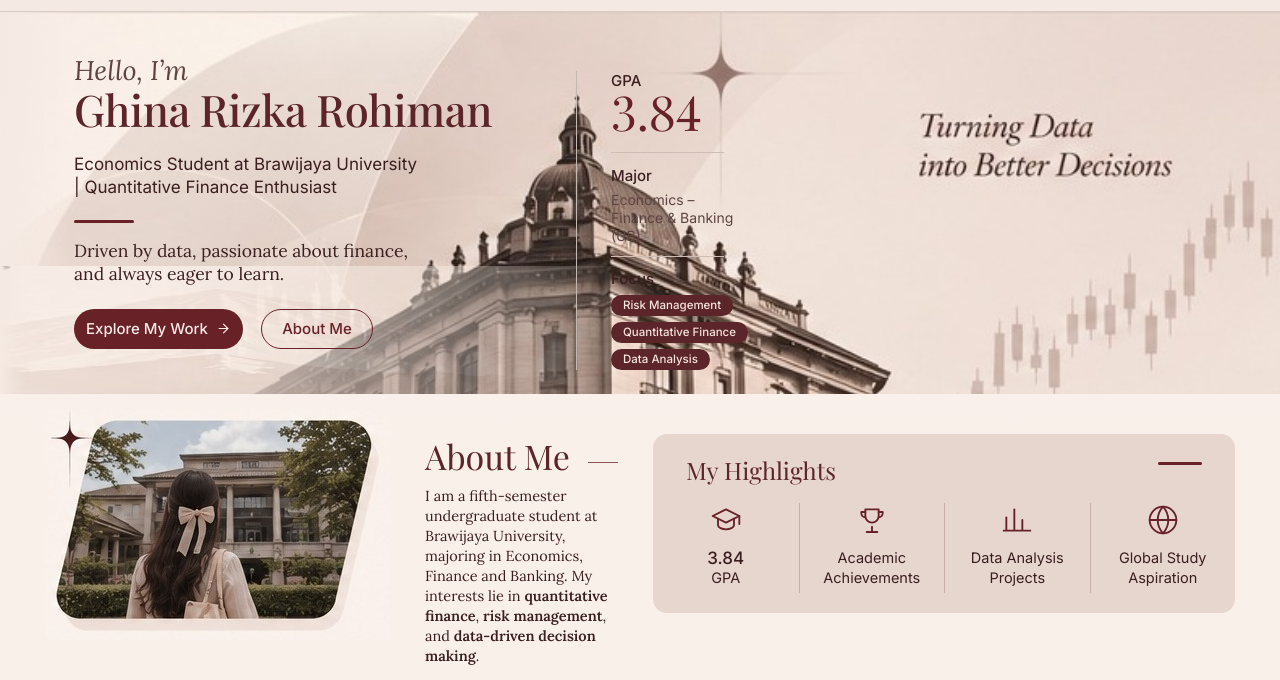
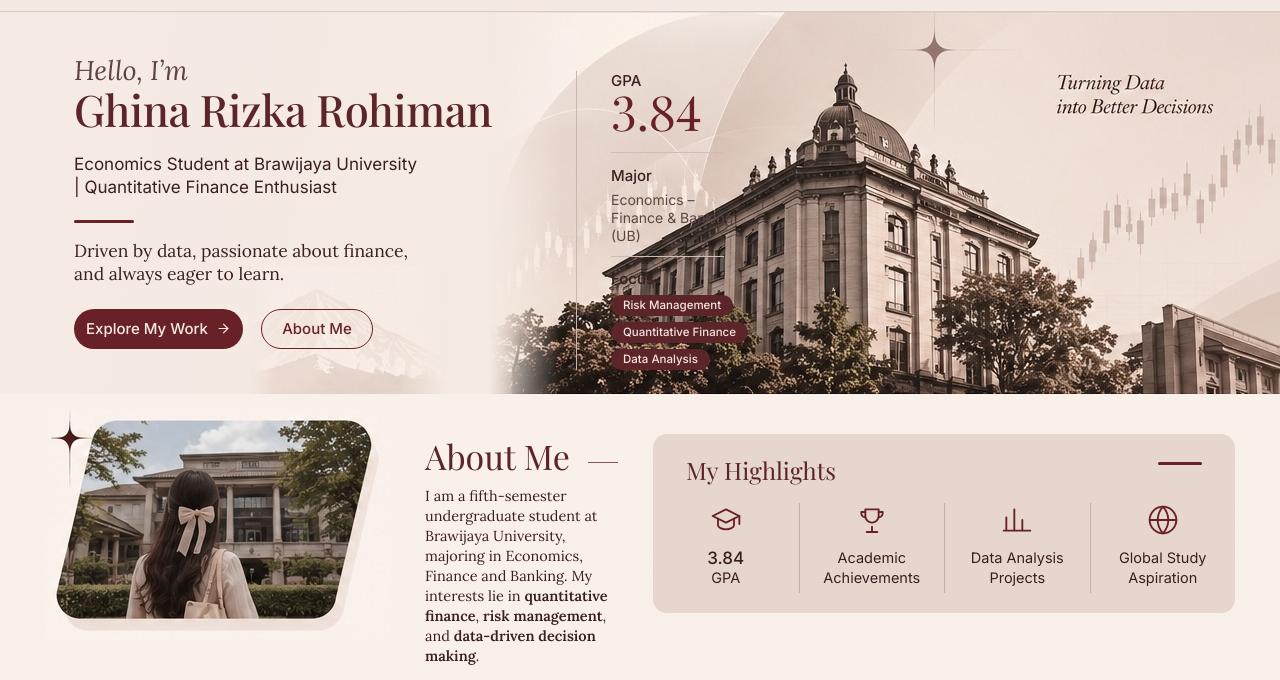
Before and after one commit to Nebula-Project1409/Website-Portofolio-Quantitave-Finance, a plain HTML site: page index.html in a window 1280 px wide. Shown: the part 65-745 px from the top of the page. Drawn offline with nearby package versions, Linux system fonts and the light colour scheme.

```diff
--- a/style.css
+++ b/style.css
@@ -1014,22 +1014,3 @@ img {
     position: absolute;
     inset: 0;
 }
-
-.hero {
-  position: relative; /* Supaya gambar bisa diatur posisinya */
-  width: 100%;
-  overflow: hidden; /* Supaya gambar tidak keluar batas */
-}
-
-.hero-art {
-  width: 100%; /* Gambar mengikuti lebar layar */
-  height: auto;
-  object-fit: cover; /* Biar gambar tidak gepeng */
-}
-
-.mountain {
-  position: absolute; /* Supaya gambar gunung menempel di belakang */
-  bottom: 0;
-  left: 0;
-  width: 50%; /* Atur ukurannya sesuai selera */
-}
```
